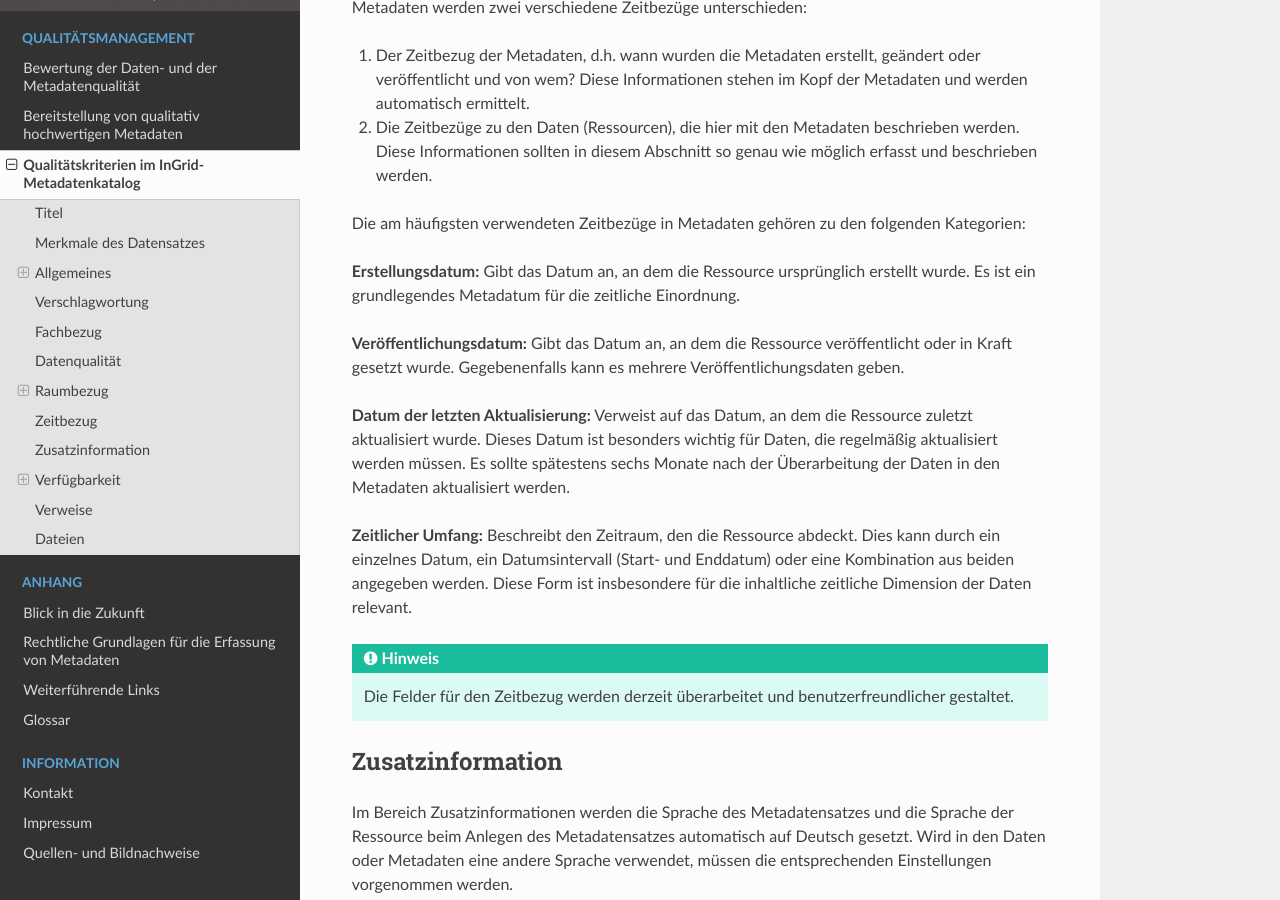
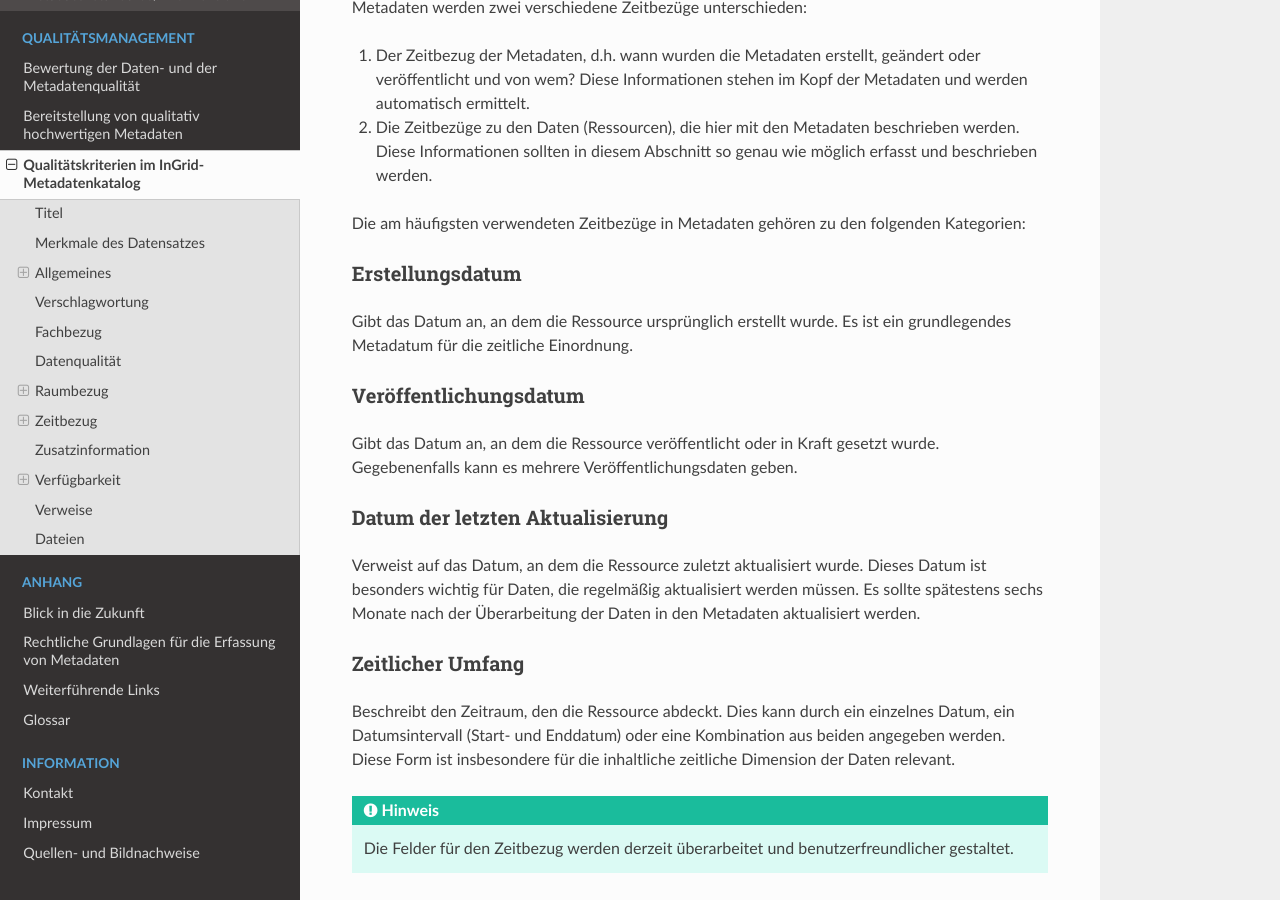
Before and after one commit to tomiwo/ingrid-mdk-st-high-quality-metadata, a Sphinx documentation site: the page built from docs/qualitaetsmanagement/metadatenschema-ige.rst, in a window 1280 px wide and 900 px high, scrolled down 4183 px. Built offline with Sphinx 7.4.7 and the Read the Docs theme 3.1.0, drawn with Linux system fonts in a browser that asks for light colours.

```diff
--- a/docs/qualitaetsmanagement/metadatenschema-ige.rst
+++ b/docs/qualitaetsmanagement/metadatenschema-ige.rst
@@ -143,13 +143,25 @@ In den Metadaten werden zwei verschiedene Zeitbezüge unterschieden:
 
 Die am häufigsten verwendeten Zeitbezüge in Metadaten gehören zu den folgenden Kategorien:
 
-| **Erstellungsdatum:** Gibt das Datum an, an dem die Ressource ursprünglich erstellt wurde. Es ist ein grundlegendes Metadatum für die zeitliche Einordnung.
 
-| **Veröffentlichungsdatum:** Gibt das Datum an, an dem die Ressource veröffentlicht oder in Kraft gesetzt wurde. Gegebenenfalls kann es mehrere Veröffentlichungsdaten geben.
+Erstellungsdatum
+""""""""""""""""
+Gibt das Datum an, an dem die Ressource ursprünglich erstellt wurde. Es ist ein grundlegendes Metadatum für die zeitliche Einordnung.
 
-| **Datum der letzten Aktualisierung:** Verweist auf das Datum, an dem die Ressource zuletzt aktualisiert wurde. Dieses Datum ist besonders wichtig für Daten, die regelmäßig aktualisiert werden müssen. Es sollte spätestens sechs Monate nach der Überarbeitung der Daten in den Metadaten aktualisiert werden.
 
-| **Zeitlicher Umfang:** Beschreibt den Zeitraum, den die Ressource abdeckt. Dies kann durch ein einzelnes Datum, ein Datumsintervall (Start- und Enddatum) oder eine Kombination aus beiden angegeben werden. Diese Form ist insbesondere für die inhaltliche zeitliche Dimension der Daten relevant.
+Veröffentlichungsdatum
+""""""""""""""""""""""
+Gibt das Datum an, an dem die Ressource veröffentlicht oder in Kraft gesetzt wurde. Gegebenenfalls kann es mehrere Veröffentlichungsdaten geben.
+
+
+Datum der letzten Aktualisierung
+""""""""""""""""""""""""""""""""
+Verweist auf das Datum, an dem die Ressource zuletzt aktualisiert wurde. Dieses Datum ist besonders wichtig für Daten, die regelmäßig aktualisiert werden müssen. Es sollte spätestens sechs Monate nach der Überarbeitung der Daten in den Metadaten aktualisiert werden.
+
+
+Zeitlicher Umfang
+"""""""""""""""""
+Beschreibt den Zeitraum, den die Ressource abdeckt. Dies kann durch ein einzelnes Datum, ein Datumsintervall (Start- und Enddatum) oder eine Kombination aus beiden angegeben werden. Diese Form ist insbesondere für die inhaltliche zeitliche Dimension der Daten relevant.
 
 .. hint:: Die Felder für den Zeitbezug werden derzeit überarbeitet und benutzerfreundlicher gestaltet.
 
```
